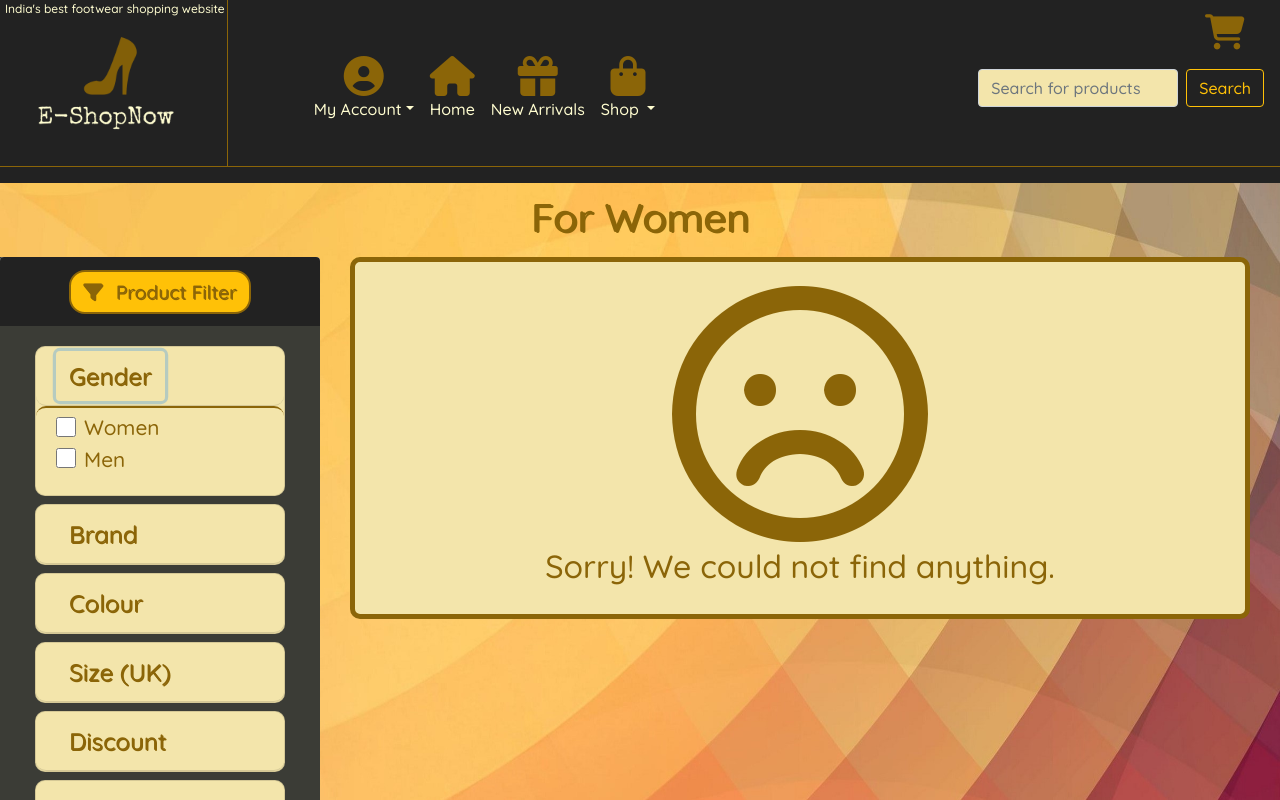
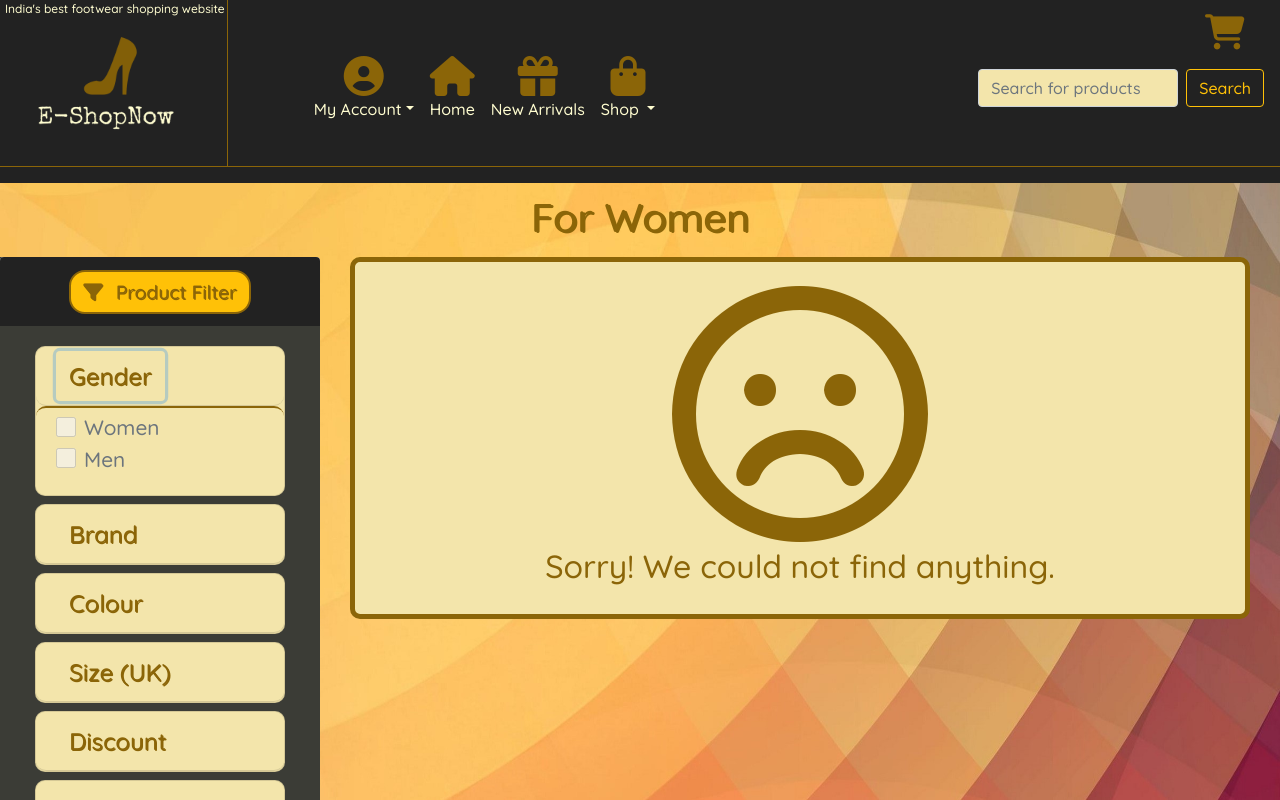
Before and after one commit to aniket-das13/E-ShopNow_, a plain HTML site: page pwomen.html in a window 1280 px wide. Both pictures are taken after a click on the button "Gender". Shown: the top 800 px of the page. Drawn offline with nearby package versions, Linux system fonts and the light colour scheme; no server answers.

Commit message:
Update pwomen.html

```diff
--- a/pwomen.html
+++ b/pwomen.html
@@ -175,13 +175,13 @@
 
 
               <div class="form-check">
-  <input class="form-check-input" type="checkbox" value=".where('gender','==','Women')" id="genderwomen" style="width:20px;height:20px;">
+  <input class="form-check-input" type="checkbox" value=".where('gender','==','Women')" id="genderwomen" style="width:20px;height:20px;" disabled>
   <label class="form-check-label ml-2" for="genderwomen">
     Women
   </label>
 </div>
 <div class="form-check">
-  <input class="form-check-input" type="checkbox" value=".where('gender','==','Men')" id="gendermen" style="width:20px;height:20px;">
+  <input class="form-check-input" type="checkbox" value=".where('gender','==','Men')" id="gendermen" style="width:20px;height:20px;" disabled>
   <label class="form-check-label ml-2" for="gendermen">
   Men
   </label>
```
